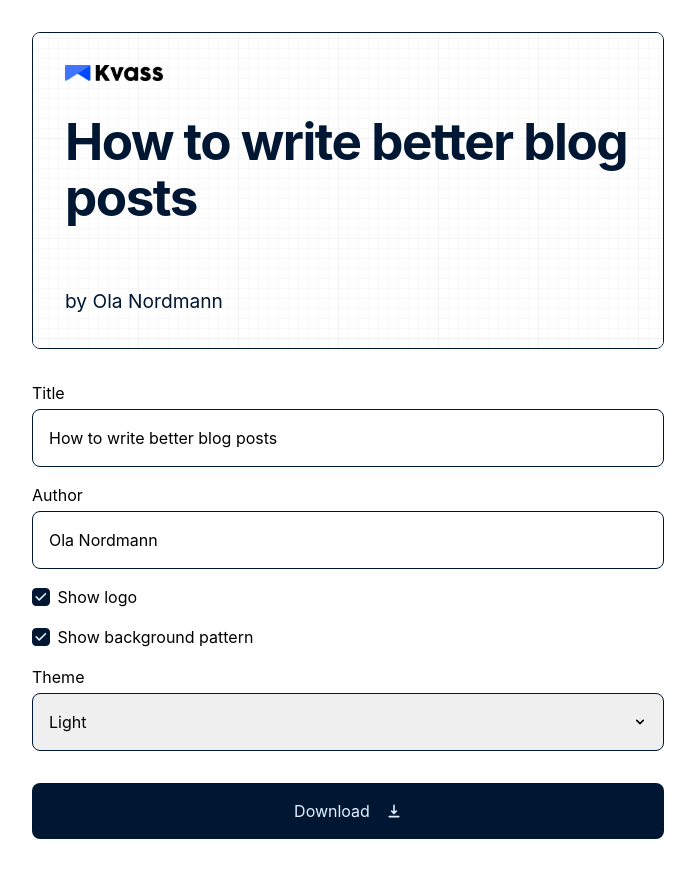
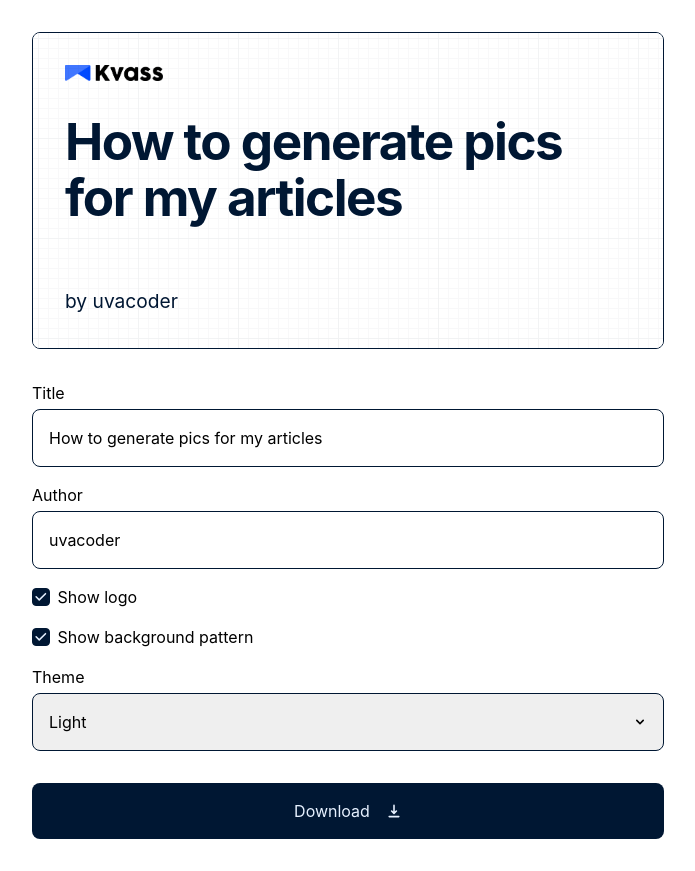
Before and after one commit to Uvacoder/uva-img4cover-4303, a Vue app: page / in a window 1280 px wide. Shown: the whole page, without its empty margins (292-987 px from the left). Built offline with nearby package versions, Linux system fonts and the light colour scheme.

Commit message:
Update store.ts

```diff
--- a/src/store.ts
+++ b/src/store.ts
@@ -13,11 +13,11 @@ interface State {
 }
 
 export const useStore: () => State = defineStore('main', () => {
-	const title = ref<State['title']>('How to write better blog posts')
+	const title = ref<State['title']>('How to generate pics for my articles')
 	const showLogo = ref<State['showLogo']>(true)
 	const showPattern = ref<State['showPattern']>(true)
 	const author = reactive<State['author']>({
-		name: 'Ola Nordmann',
+		name: 'uvacoder',
 		image: ''
 	})
 	const theme = ref<State['theme']>('light')
```
